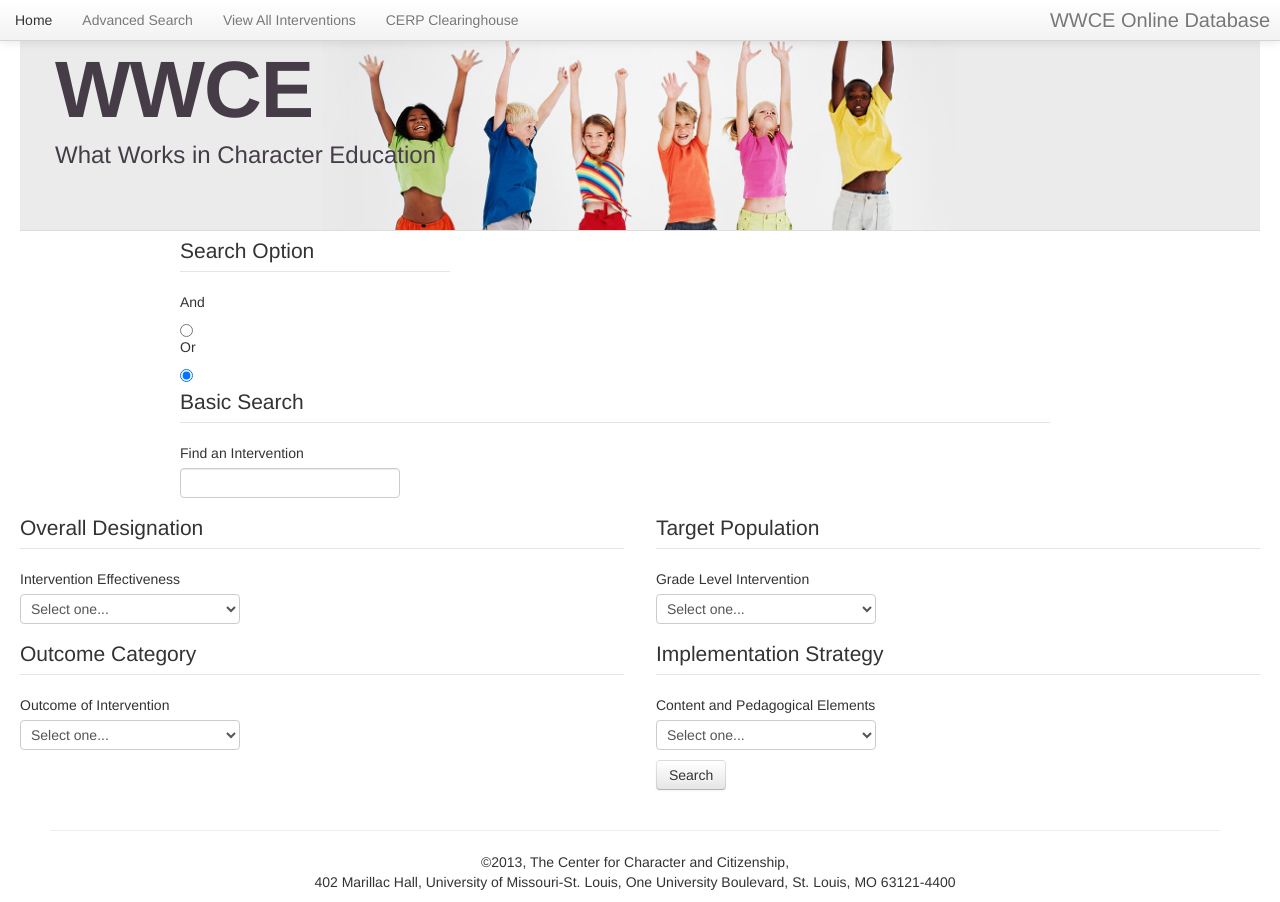
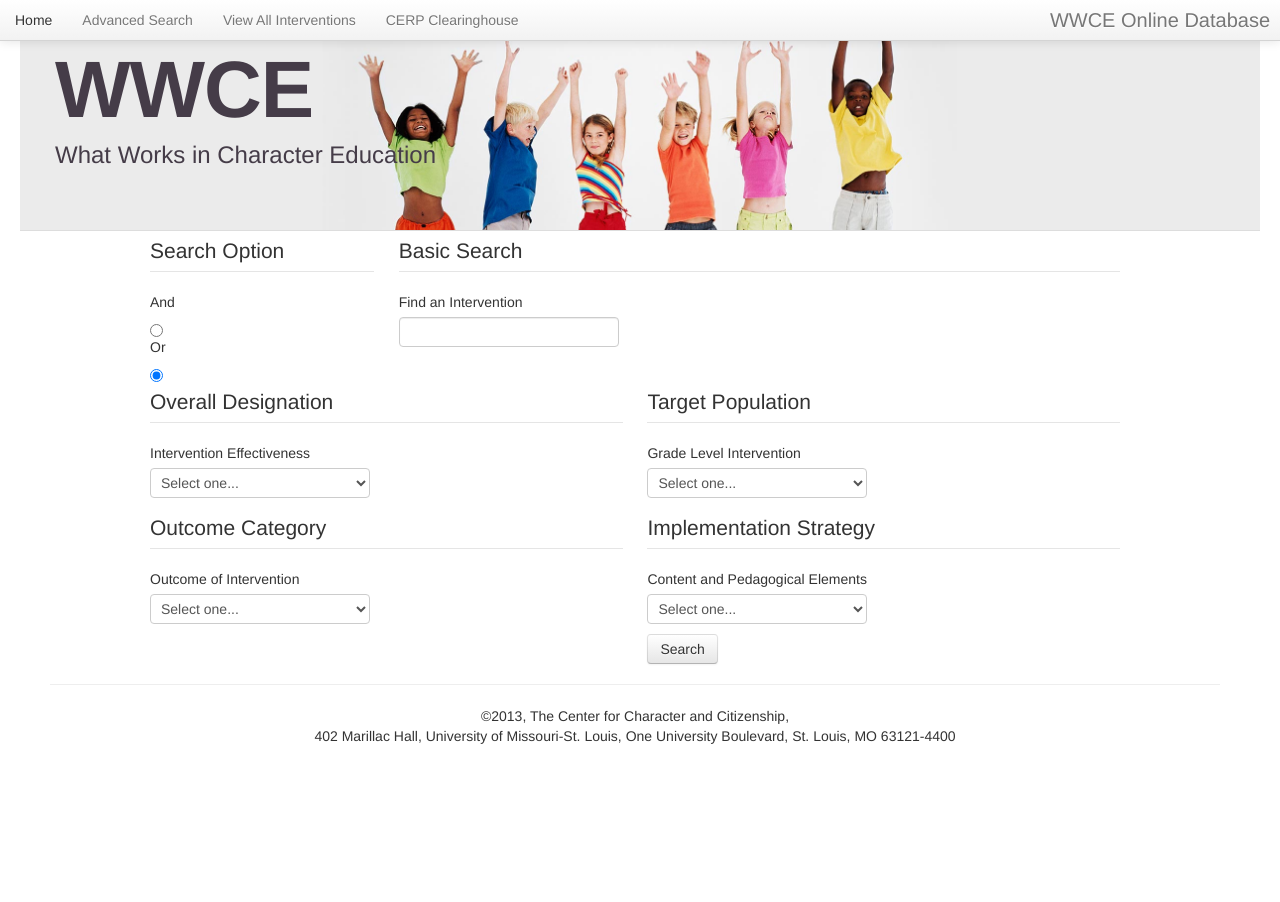
Before and after one commit to pbetts1/wwce-online, a CodeIgniter app: page /index.php/advanced/index in a window 1280 px wide. After the commit the page ends 744 px from the top, so only its background shows below. Run offline with CodeIgniter, Linux system fonts and the light colour scheme; some libraries are stand-ins or nearby versions.

Commit message:
Center Advanced foreal

```diff
--- a/application/views/advanced_view.php
+++ b/application/views/advanced_view.php
@@ -1,5 +1,6 @@
 <?=form_open('advanced/search');?>
-			<section  class="span10 offset1">
+		<section  class="span10 offset1">
+			<section class="row-fluid">
 				<section class="span3">
 
 
@@ -117,3 +118,4 @@
 				</section>
   <?=form_close();?>
 			</section>
+		</section>
```
